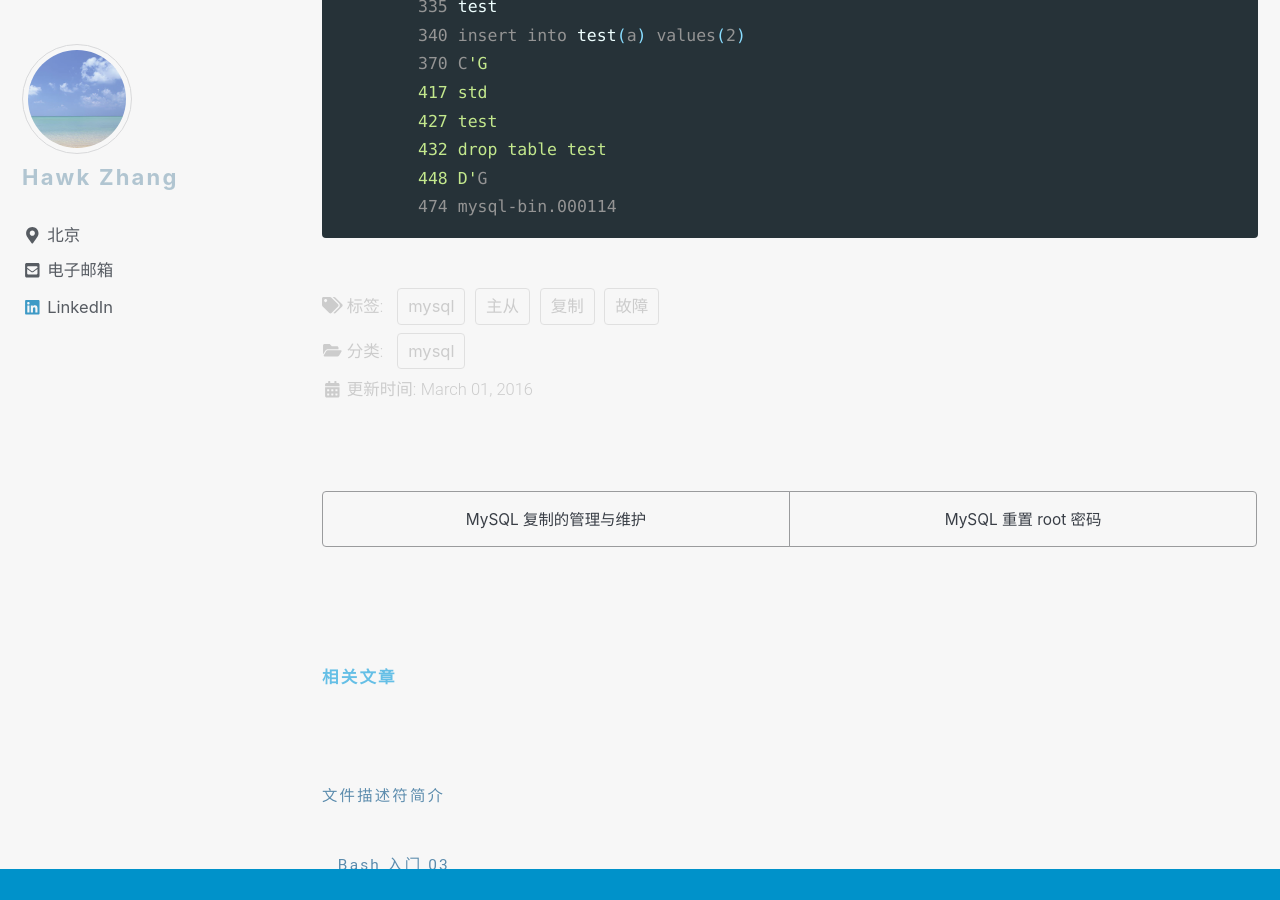
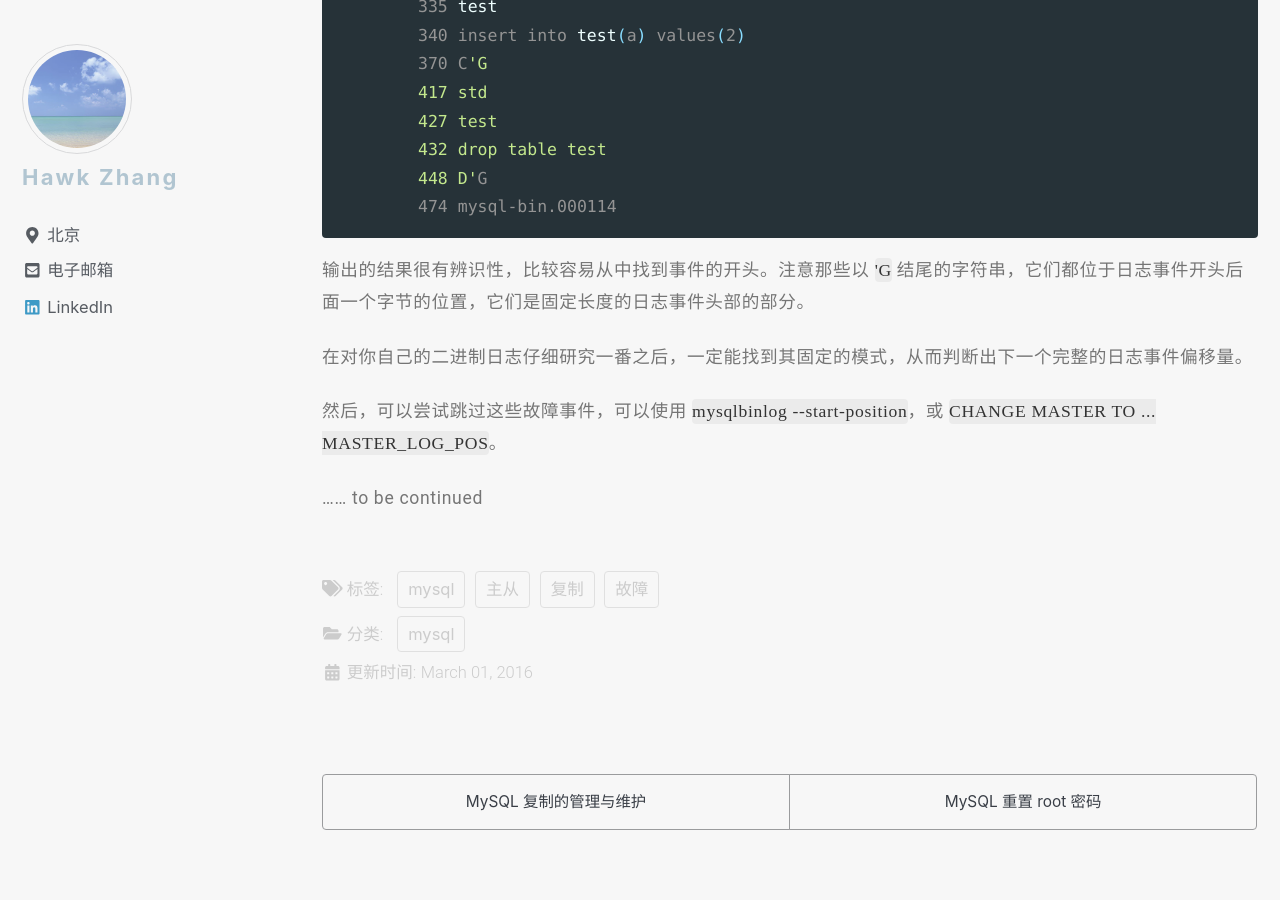
Before and after one commit to narru888/linotes_note, a Jekyll site: the page built from _posts/mysql/2016-03-01-repl.troubleshooting.md, in a window 1280 px wide and 900 px high, scrolled down 5110 px. Built offline with Jekyll 4.4.1, drawn with Linux system fonts in a browser that asks for light colours; nearby versions of some CDN libraries; a script that is not in the unit is left out.

Commit message:
update on 2018-08-16 21:02:23 CST

````diff
--- a/_posts/mysql/2016-03-01-repl.troubleshooting.md
+++ b/_posts/mysql/2016-03-01-repl.troubleshooting.md
@@ -159,3 +159,12 @@
 	448 D'G
 	474 mysql-bin.000114
 ```
+
+输出的结果很有辨识性，比较容易从中找到事件的开头。注意那些以 `'G` 结尾的字符串，它们都位于日志事件开头后面一个字节的位置，它们是固定长度的日志事件头部的部分。
+
+在对你自己的二进制日志仔细研究一番之后，一定能找到其固定的模式，从而判断出下一个完整的日志事件偏移量。
+
+然后，可以尝试跳过这些故障事件，可以使用 `mysqlbinlog --start-position`，或 `CHANGE MASTER TO ... MASTER_LOG_POS`。
+
+
+...... to be continued
````
